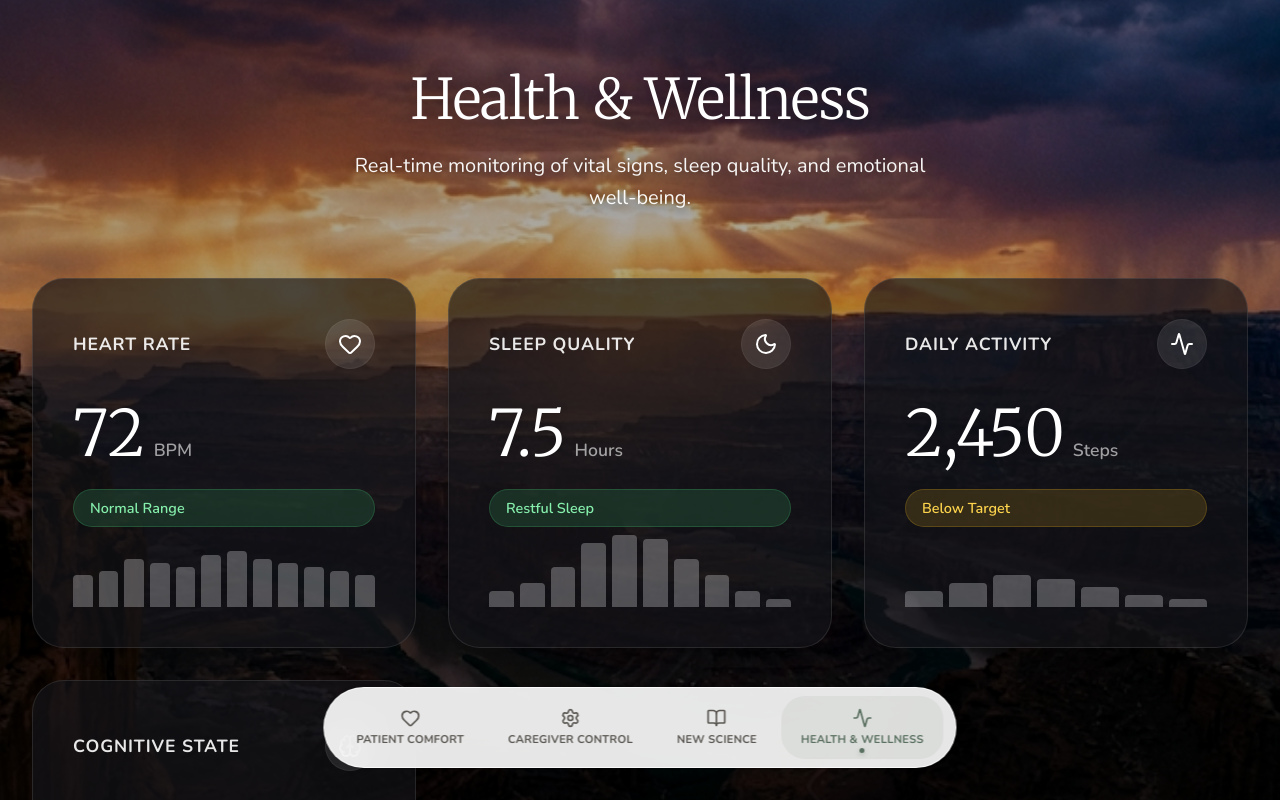
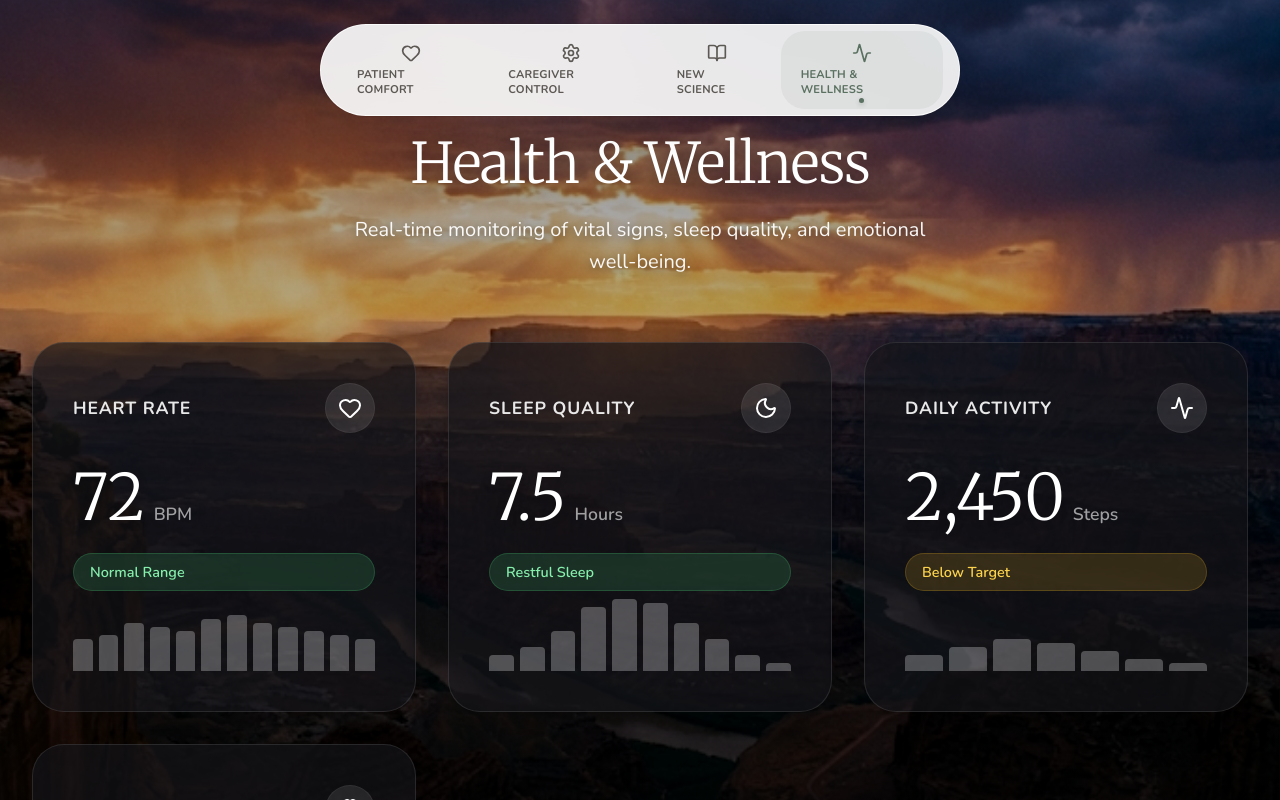
Before and after one commit to rgkhabbaz-sys/everloved-v3, a Next.js app: page /wellness in a window 1280 px wide. Built offline with nearby package versions, Linux system fonts and the light colour scheme.

Commit message:
Reposition navigation bar to top for Caregiver, Science, and Wellness pages

```diff
--- a/src/components/Caregiver/Caregiver.module.css
+++ b/src/components/Caregiver/Caregiver.module.css
@@ -38,7 +38,7 @@
 .dashboard {
     position: relative;
     z-index: 10;
-    padding: 4rem 2rem calc(var(--nav-height) + 4rem);
+    padding: 8rem 2rem 4rem;
     max-width: 1400px;
     margin: 0 auto;
 }
--- a/src/components/Navigation/NavBar.module.css
+++ b/src/components/Navigation/NavBar.module.css
@@ -1,6 +1,7 @@
 .nav {
     position: fixed;
-    bottom: 32px;
+    top: 24px;
+    bottom: auto;
     left: 50%;
     transform: translateX(-50%) translateY(0);
     width: auto;
@@ -12,7 +13,7 @@
     -webkit-backdrop-filter: blur(20px);
     border: 1px solid rgba(255, 255, 255, 0.8);
     border-radius: 999px;
-    padding: 8px 12px;
+    padding: 6px 16px;
     box-shadow:
         0 20px 40px -10px rgba(0, 0, 0, 0.1),
         0 0 0 1px rgba(0, 0, 0, 0.05);
@@ -25,7 +26,7 @@
 
 @keyframes dock-entrance {
     from {
-        transform: translateX(-50%) translateY(100px);
+        transform: translateX(-50%) translateY(-100px);
         opacity: 0;
     }
 
--- a/src/components/Science/Science.module.css
+++ b/src/components/Science/Science.module.css
@@ -38,7 +38,7 @@
 .feedContainer {
     position: relative;
     z-index: 10;
-    padding: 4rem 2rem calc(var(--nav-height) + 4rem);
+    padding: 8rem 2rem 4rem;
     max-width: 1400px;
     margin: 0 auto;
 }
--- a/src/components/Wellness/Wellness.module.css
+++ b/src/components/Wellness/Wellness.module.css
@@ -40,7 +40,7 @@
 .dashboard {
     position: relative;
     z-index: 10;
-    padding: 4rem 2rem calc(var(--nav-height) + 4rem);
+    padding: 8rem 2rem 4rem;
     max-width: 1400px;
     margin: 0 auto;
 }
```
